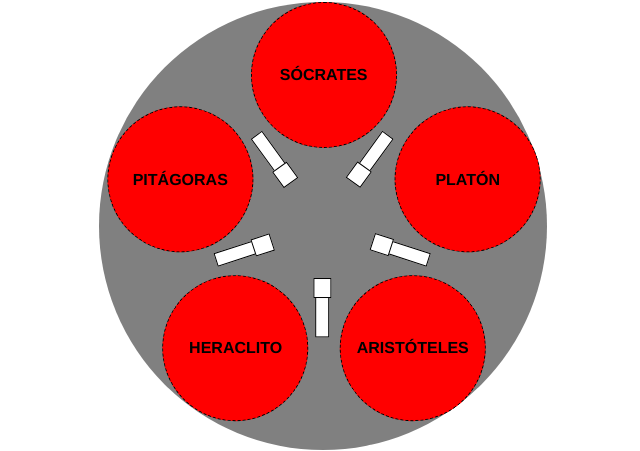
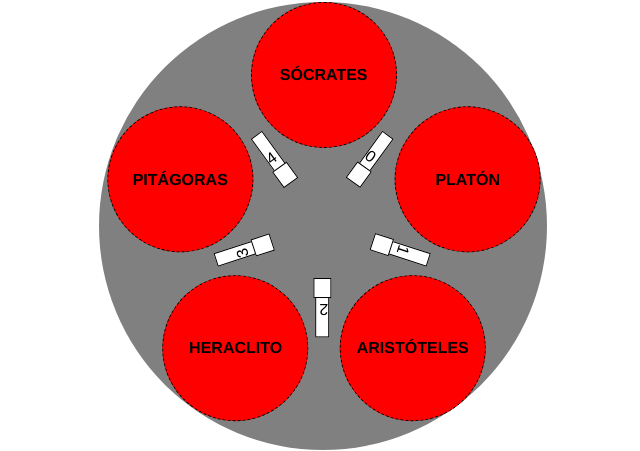
Before and after one commit to christiancazu/diningphilosophers, a Vue app: page / in a window 1280 px wide. Shown: the part 121-572 px from the top of the page, without its empty margins (392-1032 px from the left). Built offline with nearby package versions, Linux system fonts and the light colour scheme.

Commit message:
optimizing source

```diff
--- a/src/App.vue
+++ b/src/App.vue
@@ -33,15 +33,17 @@
 
         <div class="container-fork">
           <div
-            v-for="fork in forks"
-            :key="fork.id"
+            v-for="(fork, index) in forks"
+            :key="index"
             :class="
               `
             fork
             fork--${fork.name}
             ${fork.isOcuped ? 'isDinnering' : ''}`
             "
-          ></div>
+          >
+            {{ index }}
+          </div>
         </div>
       </div>
     </div>
```
